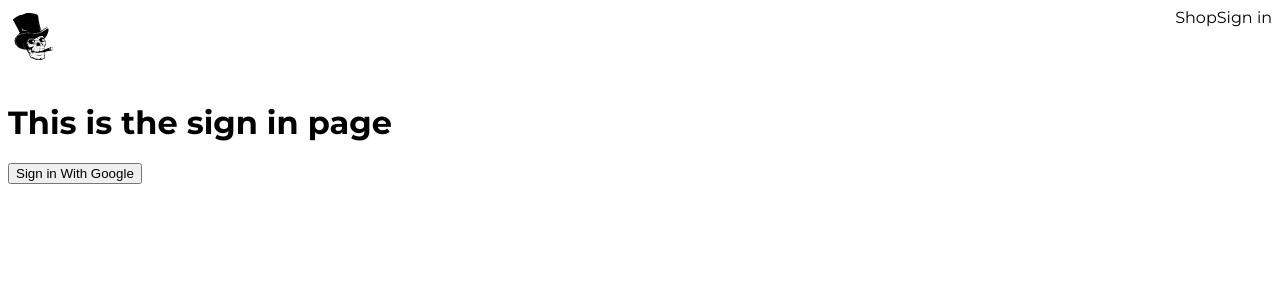
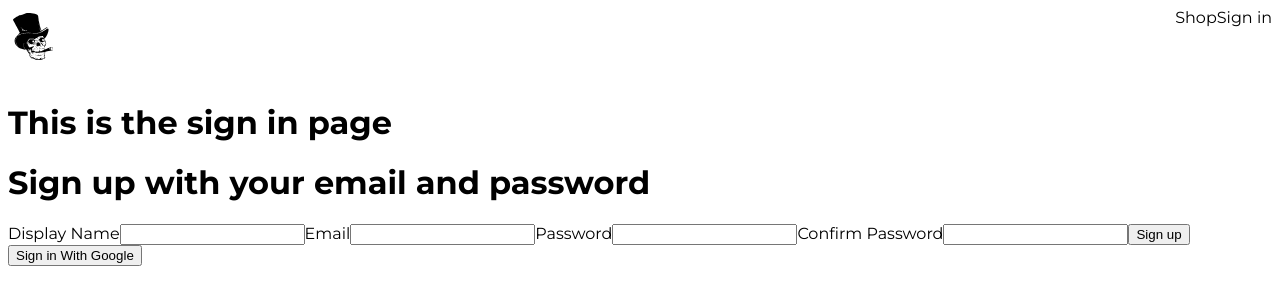
Before and after one commit to RudyCaraballo/ecommerce-site, a React (Create React App) app: page /sign-in in a window 1280 px wide. Shown: the top 304 px of the page. Built offline with nearby package versions, Linux system fonts and the light colour scheme; no server answers.

Commit message:
added sign up form

```diff
--- a/src/routes/sign-in/sign-in.jsx
+++ b/src/routes/sign-in/sign-in.jsx
@@ -1,4 +1,5 @@
 import { signInWithGooglePopup, createUserDoc} from "../../util/firebase"
+import SignUpForm from "./sign-up-form"
 
 export default function SignIn(){
 
@@ -10,6 +11,7 @@
     return (
     <div>
         <h1>This is the sign in page</h1>
+        <SignUpForm />
         <button onClick={signIn}>Sign in With Google</button>
     </div>
     )
--- /dev/null
+++ b/src/routes/sign-in/sign-up-form.jsx
@@ -0,0 +1,23 @@
+export default function SignUpForm() {
+    return (
+        <div>
+            <h1>Sign up with your email and password</h1>
+            <form onSubmit={() => {}}>
+
+                <label>Display Name</label>
+                <input type="text" required />
+
+                <label>Email</label>
+                <input type="email" required />
+
+                <label>Password</label>
+                <input type="password" required />
+
+                <label>Confirm Password</label>
+                <input type="password" required />
+
+                <button type="submit">Sign up</button>
+            </form>
+        </div>
+    )
+}
```
